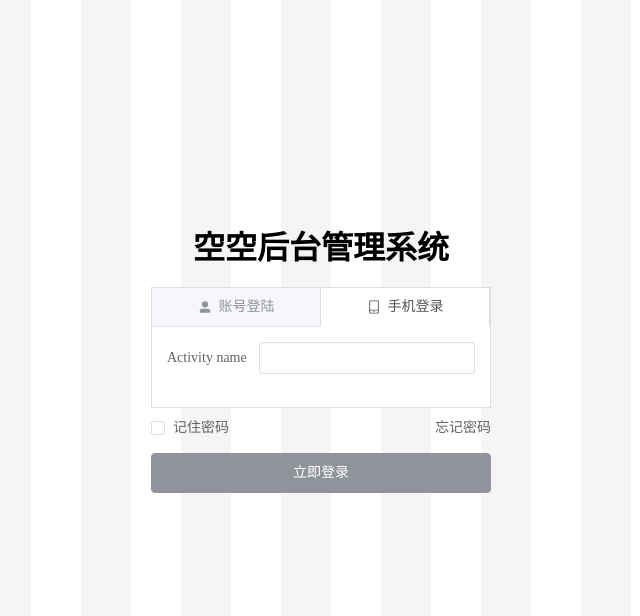
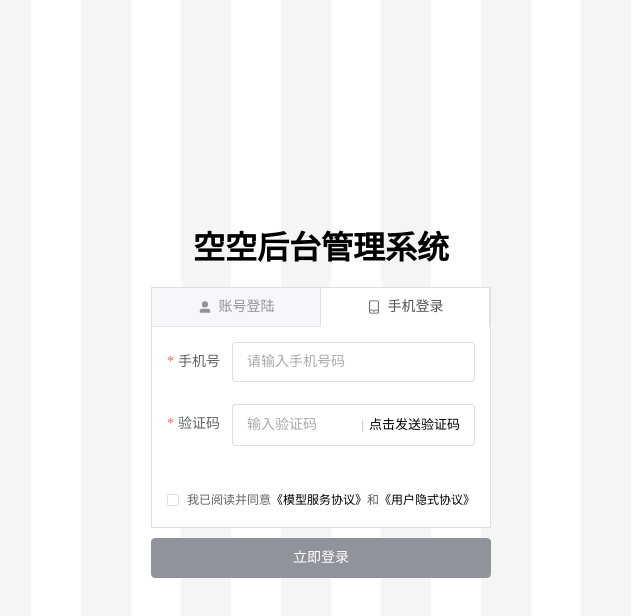
Before and after one commit to QiaQiadiao/kong-admin, a Vue app: page /#/login in a window 1280 px wide. Both pictures are taken after a click on the tab "手机登录". Shown: the top 616 px of the page, without its empty margins (319-959 px from the left). Built offline with nearby package versions, Linux system fonts and the light colour scheme.

Commit message:
登录页-手机登录页面-倒计时-发送验证码

```diff
--- a/auto-imports.d.ts
+++ b/auto-imports.d.ts
@@ -6,5 +6,5 @@
 // biome-ignore lint: disable
 export {}
 declare global {
-
+  const ElNotification: typeof import('element-plus/es')['ElNotification']
 }
--- a/components.d.ts
+++ b/components.d.ts
@@ -17,6 +17,7 @@ declare module 'vue' {
     ElFormItem: typeof import('element-plus/es')['ElFormItem']
     ElIcon: typeof import('element-plus/es')['ElIcon']
     ElInput: typeof import('element-plus/es')['ElInput']
+    ElInputTag: typeof import('element-plus/es')['ElInputTag']
     ElLink: typeof import('element-plus/es')['ElLink']
     ElOption: typeof import('element-plus/es')['ElOption']
     ElRadio: typeof import('element-plus/es')['ElRadio']
--- a/src/views/login/components/AccountPannel.vue
+++ b/src/views/login/components/AccountPannel.vue
@@ -10,10 +10,10 @@
     ref="formRef"
   >
     <el-form-item label="账号" prop="name">
-      <el-input v-model="account.name" />
+      <el-input v-model="account.name" placeholder="请输入账号" />
     </el-form-item>
     <el-form-item label="密码" prop="password">
-      <el-input show-password v-model="account.password" />
+      <el-input show-password v-model="account.password" placeholder="请输入验证码" />
     </el-form-item>
   </el-form>
 </template>
@@ -60,7 +60,7 @@ const handleAccountLogin = (isKeep: boolean) => {
       const name = account.name
       const password = account.password
       const accountLoginStore = useAccountLoginStore()
-      accountLoginStore.accountLogin({ name, password })
+      accountLoginStore.accountLogin({ name, password }).then(() => {
         if (isKeep) {
           localCache.setCache(NAME_CACHE, name)
           localCache.setCache(PASSWORD_CACHE, password)
@@ -70,6 +70,7 @@ const handleAccountLogin = (isKeep: boolean) => {
           localCache.removeCache(PASSWORD_CACHE)
           localCache.removeCache(ISKEEP_CACHE)
         }
+      })
     } else {
       ElNotification({
         title: 'Error',
--- a/src/views/login/components/LoginPannel.vue
+++ b/src/views/login/components/LoginPannel.vue
@@ -20,7 +20,7 @@
       </el-tabs>
     </div>
     <!-- 尾部保存密码及按钮 -->
-    <div class="controls">
+    <div v-if="flag" class="controls" ref="controls">
       <el-checkbox v-model="isKeep" label="记住密码" size="large" />
       <el-link target="_blank">忘记密码</el-link>
     </div>
@@ -29,14 +29,16 @@
 </template>
 
 <script setup lang="ts">
-import { ref } from 'vue'
+import { ref, watch } from 'vue'
 import PhonePannel from './PhonePannel.vue'
 import AccountPannel from './AccountPannel.vue'
 import { localCache } from '@/utils/cache'
 
 const activeName = ref('account') // 显示哪一个登录模块
+const flag = ref<boolean>(true) // 是否显示保存密码
 const isKeep = ref<boolean>(localCache.getCache('isKeep') ?? false) // 是否记住密码
 const refAccount = ref<InstanceType<typeof AccountPannel>>() // 获得AccountPannnel构造函数的实例
+watch(activeName, () => (flag.value = !flag.value))
 const handleBtnClick = () => {
   if (activeName.value === 'account') {
     refAccount.value?.handleAccountLogin(isKeep.value) //调用相应组件暴露出来的方法
@@ -60,11 +62,11 @@ const handleBtnClick = () => {
     display: flex;
     justify-content: space-between;
     width: 100%;
-    margin-bottom: 5px;
     --el-color-primary: #535353;
   }
   .btn {
     width: 100%;
+    margin-top: 10px;
   }
 }
 </style>
--- a/src/views/login/components/PhonePannel.vue
+++ b/src/views/login/components/PhonePannel.vue
@@ -1,11 +1,110 @@
 <template>
-  <el-form label-width="auto" style="max-width: 600px">
-    <el-form-item label="Activity name">
-      <el-input />
+  <el-form
+    :label-position="labelPosition"
+    size="large"
+    label-width="65px"
+    style="max-width: 600px"
+    :rules="phoneRules"
+    :model="formValue"
+    ref="formRef"
+  >
+    <el-form-item label="手机号" prop="phone">
+      <el-input placeholder="请输入手机号码" v-model="formValue.phone" />
+    </el-form-item>
+    <el-form-item label="验证码" prop="validationCode">
+      <el-input placeholder="输入验证码" v-model="formValue.validationCode">
+        <template #suffix>
+          <span id="suffixspan1">
+            <span>|</span>
+            <span
+              id="suffixspan2"
+              ref="spanRef"
+              @click="handleSendValiCode"
+              style="color: #000000"
+              >{{ content }}</span
+            >
+          </span>
+        </template>
+      </el-input>
     </el-form-item>
   </el-form>
+  <el-checkbox style="margin-top: 20px" size="small" v-model="checkAgree">
+    我已阅读并同意<a href="#" style="color: #000000">《模型服务协议》</a>和<a
+      href="#"
+      style="color: #000000"
+      >《用户隐式协议》</a
+    ></el-checkbox
+  >
 </template>
 
-<script setup lang="ts"></script>
+<script setup lang="ts">
+import { ref, reactive } from 'vue'
+import type { FormInstance, FormProps, FormRules } from 'element-plus'
+const formValue = ref({
+  phone: '',
+  validationCode: '',
+})
+const labelPosition = ref<FormProps['labelPosition']>('right')
+const phoneRules = reactive<FormRules>({
+  phone: [
+    { required: true, message: '请输入手机号', trigger: 'blur' }, //是否应该输入类型
+    { min: 11, max: 11, message: '请输入11位手机号', trigger: 'blur' }, //长度限制类型
+  ],
+  validationCode: [
+    { required: true, message: '请输入验证码', trigger: 'blur' },
+    { min: 6, max: 6, message: '密码应该为六位数字', trigger: 'blur' },
+  ],
+})
+const content = ref<string>('点击发送验证码')
+const spanRef = ref<HTMLSpanElement>()
+const formRef = ref<FormInstance>()
+const checkAgree = ref<boolean>(false)
+const handleSendValiCode = () => {
+  if (!checkAgree.value) {
+    ElNotification({
+      title: '发送验证码失败',
+      message: '请勾选同意协议',
+      type: 'error',
+    })
+    return
+  }
+  formRef
+    .value!.validateField('phone')
+    .then(() => {
+      if (!content.value.endsWith('发送验证码')) return
+      ElNotification({
+        title: '发送验证码成功',
+        type: 'success',
+      })
+      content.value = '60秒后重新发送'
+      spanRef.value!.style = 'color:#aeb1b7;'
+      const countDown = ref<number>(60) // 倒计时
+      const temp = setInterval(() => {
+        countDown.value--
+        content.value = countDown.value + '秒后重新发送'
+        if (!countDown.value) {
+          clearInterval(temp)
+          spanRef.value!.style = 'color: #1764FF;' // 颜色变蓝
+          content.value = '重新发送验证码'
+          countDown.value = 60
+        }
+      }, 1000)
+    })
+    .catch(() => {
+      ElNotification({
+        title: '发送验证码失败',
+        message: '请输入正确手机号码',
+        type: 'error',
+      })
+    })
+}
+</script>
 
-<style scoped lang="less"></style>
+<style scoped lang="less">
+#suffixspan1 {
+  font-size: 13px;
+  #suffixspan2 {
+    margin-left: 5px;
+  }
+}
+</style>
```
Lines whose indentation alone changed are shown as unchanged.
